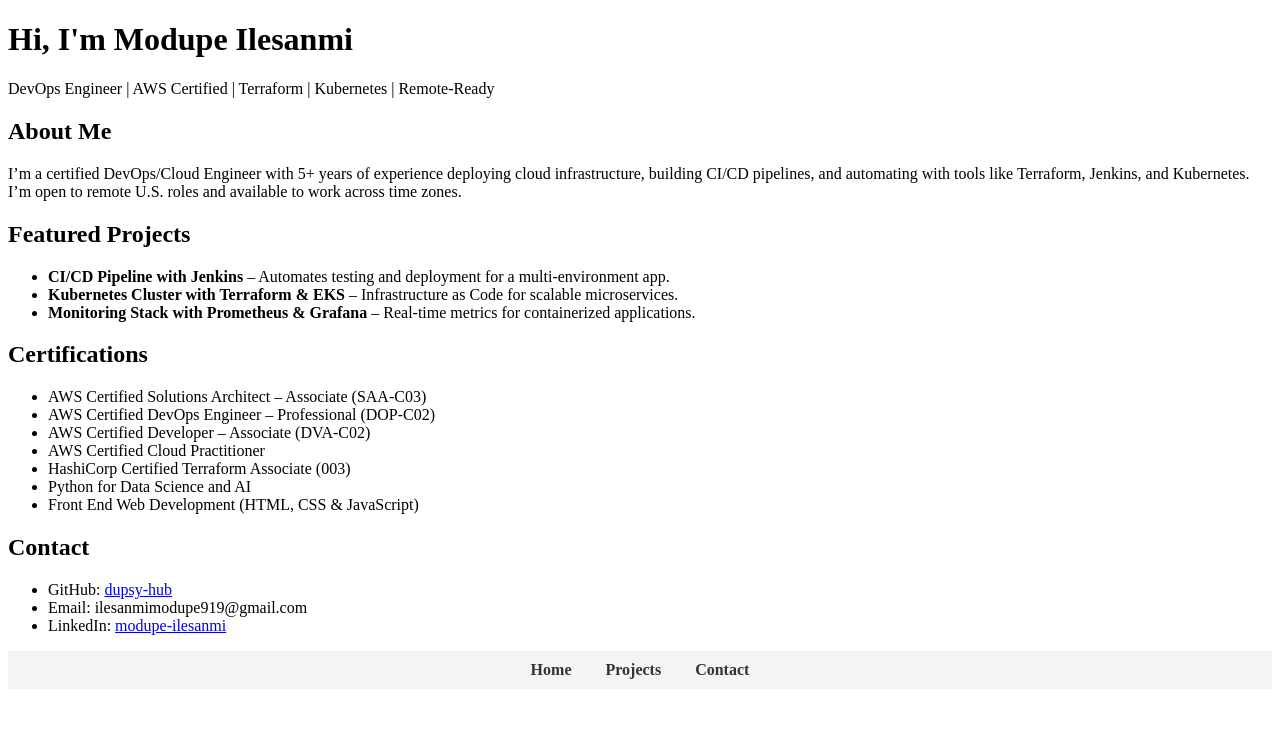
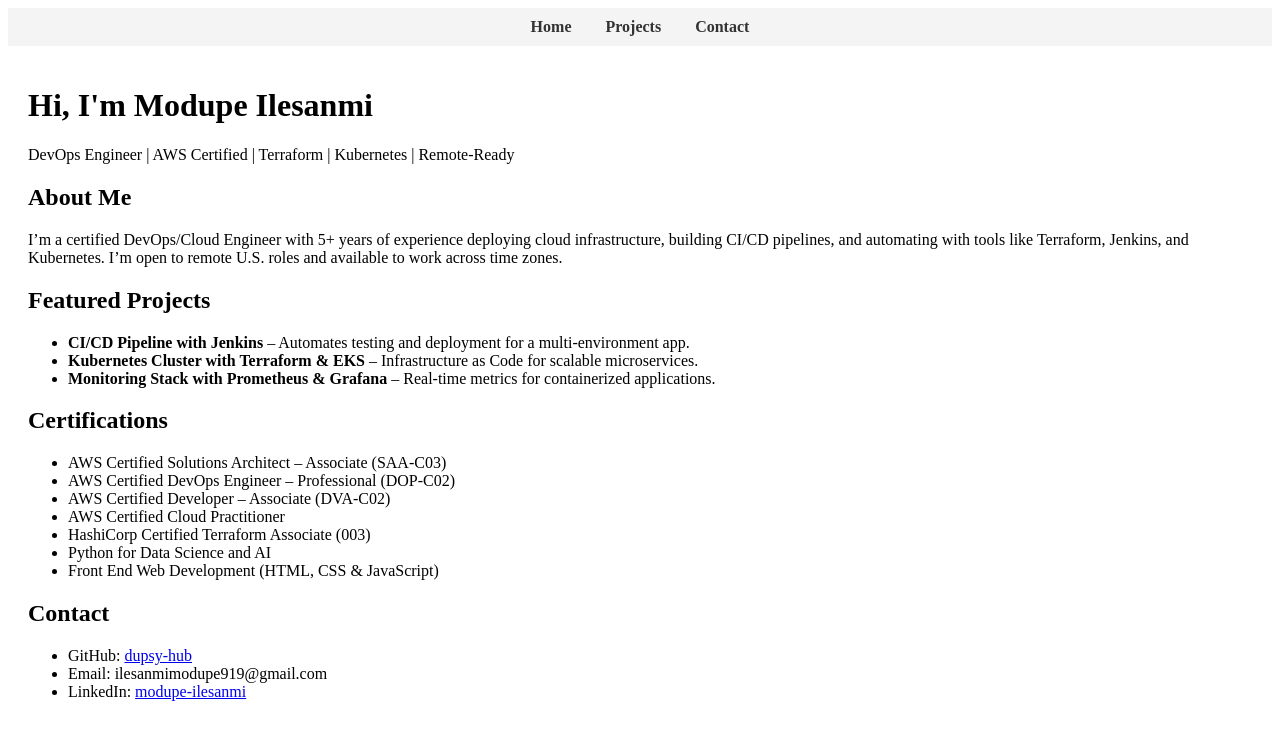
Before and after one commit to dupsy-hub/dupsy-hub.github.io, a plain HTML site: page index.html in a window 1280 px wide. Drawn offline with Linux system fonts and the light colour scheme.

Commit message:
Update index.html

```diff
--- a/index.html
+++ b/index.html
@@ -6,6 +6,15 @@
     <title>Modupe Ilesanmi | DevOps Portfolio</title>
 </head>
 <body>
+
+<nav style="background-color:#f4f4f4;padding:10px;text-align:center;">
+  <a href="index.html" style="margin:0 15px;text-decoration:none;font-weight:bold;color:#333;">Home</a>
+  <a href="projects.html" style="margin:0 15px;text-decoration:none;font-weight:bold;color:#333;">Projects</a>
+  <a href="mailto:ilesanmimodupe919@gmail.com" style="margin:0 15px;text-decoration:none;font-weight:bold;color:#333;">Contact</a>
+</nav>
+
+<div style="padding: 20px;">
+
     <h1>Hi, I'm Modupe Ilesanmi</h1>
     <p>DevOps Engineer | AWS Certified | Terraform | Kubernetes | Remote-Ready</p>
 
@@ -36,11 +45,8 @@
         <li>Email: ilesanmimodupe919@gmail.com</li>
         <li>LinkedIn: <a href="https://linkedin.com/in/modupe-ilesanmi" target="_blank">modupe-ilesanmi</a></li>
     </ul>
+
+</div>
+
 </body>
-<nav style="background-color:#f4f4f4;padding:10px;text-align:center;">
-  <a href="index.html" style="margin:0 15px;text-decoration:none;font-weight:bold;color:#333;">Home</a>
-  <a href="projects.html" style="margin:0 15px;text-decoration:none;font-weight:bold;color:#333;">Projects</a>
-  <a href="mailto:ilesanmimodupe919@gmail.com" style="margin:0 15px;text-decoration:none;font-weight:bold;color:#333;">Contact</a>
-</nav>
-
 </html>
```
